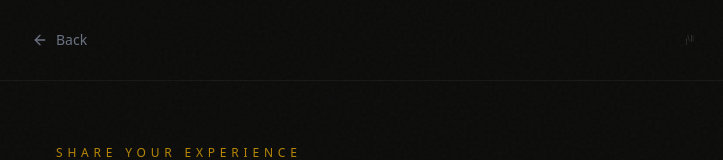
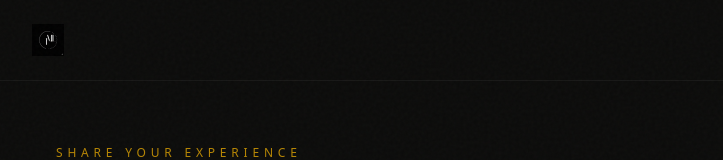
Before and after one commit to shittu-qudus/Throughmylens, a Next.js app: page /feedback in a window 1280 px wide. Shown: the top 160 px of the page, without its empty margins (272-995 px from the left). Built offline with nearby package versions, Linux system fonts and the light colour scheme.

Commit message:
logo2.png was added in feedbackpage

```diff
--- a/src/app/feedback/page.tsx
+++ b/src/app/feedback/page.tsx
@@ -118,17 +118,10 @@ export default function FeedbackPage() {
       {/* Header */}
       <header className="px-6 py-6 border-b border-white/5">
         <div className="max-w-2xl mx-auto flex items-center justify-between">
-          <Link
-            href="/"
-            className="inline-flex items-center gap-2 text-sm text-gray-500 hover:text-gray-300 transition-colors"
-            style={{ fontFamily: 'system-ui, sans-serif' }}
-          >
-            <ArrowLeft className="w-4 h-4" />
-            Back
-          </Link>
+
           <div className="flex items-center gap-2 text-gray-500">
               <Image
-                          src="/images/logo.png"
+                          src="/images/logo2.png"
                           alt="Through My Lens Logo"
                           width={32}
                           height={32}
--- a/src/components/sections/FAQ.tsx
+++ b/src/components/sections/FAQ.tsx
@@ -5,7 +5,7 @@ import { Accordion, AccordionContent, AccordionItem, AccordionTrigger } from '..
 const faqs = [
   {
     question: 'How far in advance should I book?',
-    answer: 'We recommend booking 9–12 months ahead, particularly for weddings during peak season (May–September). London venues fill quickly, so early booking secures your date. We require a minimum of 2 weeks notice for all bookings — that said, we do occasionally have last-minute availability, so don\'t hesitate to reach out.',
+    answer: 'We recommend booking 2-3 months ahead, particularly for weddings during peak season (May–September). London venues fill quickly, so early booking secures your date. We require a minimum of 2 weeks notice for all bookings — that said, we do occasionally have last-minute availability, so don\'t hesitate to reach out.',
   },
   {
     question: 'What is your photography style?',
```
